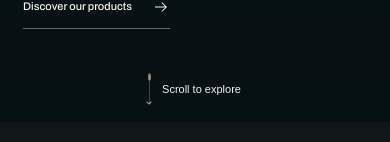
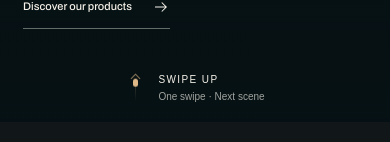
Before and after one commit to Partha-CreoIT/wire-and-wire, a Next.js app: page / in a window 390 px wide. Shown: the part 722-864 px from the top of the page. Built offline with nearby package versions, Linux system fonts and the light colour scheme; no server answers.

Commit message:
Refresh mobile swipe indicator

```diff
--- a/components/MobileScrollIndicator.module.css
+++ b/components/MobileScrollIndicator.module.css
@@ -10,7 +10,7 @@
     display: flex;
     align-items: center;
     justify-content: center;
-    gap: 12px;
+    gap: 11px;
     color: var(--film-white, var(--sw-ink, #f6f2e9));
     font: 400 11px / 1.4 var(--font-body, sans-serif);
     pointer-events: none;
@@ -18,30 +18,61 @@
     transition: opacity 450ms ease;
   }
   .fixed { position: fixed; }
-  .line { position: relative; width: 1px; height: 28px; background: currentColor; background: color-mix(in srgb, currentColor 24%, transparent); }
-  .line span {
+  .caption { display: flex; flex-direction: column; gap: 3px; text-align: left; }
+  .direction { font-size: 10px; font-weight: 500; letter-spacing: .14em; text-transform: uppercase; }
+  .detail { font-size: 10px; opacity: .65; }
+  .gesture { position: relative; width: 22px; height: 32px; flex: 0 0 22px; color: var(--film-accent, var(--sw-accent, #dfb887)); }
+  .gesture::before {
+    content: '';
     position: absolute;
-    left: -1px;
-    top: 0;
-    width: 3px;
+    left: 10px;
+    top: 9px;
+    width: 1px;
+    height: 20px;
+    background: linear-gradient(to top, transparent, currentColor);
+    opacity: .25;
+  }
+  .gesture::after {
+    content: '';
+    position: absolute;
+    left: 7px;
+    top: 3px;
+    width: 7px;
     height: 7px;
-    border-radius: 3px;
-    background: var(--film-accent, var(--sw-accent, #dfb887));
-    animation: drift 2.2s cubic-bezier(.45, 0, .25, 1) infinite;
+    border-top: 1px solid currentColor;
+    border-left: 1px solid currentColor;
+    transform: rotate(45deg);
+    animation: arrowGlow 2s ease-in-out infinite;
   }
-  .line::after { content: ''; position: absolute; left: -2px; bottom: 0; width: 4px; height: 4px; border-right: 1px solid currentColor; border-bottom: 1px solid currentColor; transform: rotate(45deg); opacity: .65; }
+  .gesture span {
+    position: absolute;
+    left: 8px;
+    bottom: 2px;
+    width: 5px;
+    height: 8px;
+    border-radius: 5px;
+    background: currentColor;
+    animation: swipeUp 2s cubic-bezier(.22, 1, .36, 1) infinite;
+  }
   :global([data-cinematic-moving]) .indicator { opacity: .35; }
-  :global([data-cinematic-moving]) .line span { animation-play-state: paused; }
+  :global([data-cinematic-moving]) .gesture span,
+  :global([data-cinematic-moving]) .gesture::after { animation-play-state: paused; }
 }
 
-@keyframes drift {
-  0% { opacity: 0; transform: translateY(-3px); }
-  20% { opacity: 1; }
-  75% { opacity: 1; }
-  100% { opacity: 0; transform: translateY(20px); }
+@keyframes swipeUp {
+  0%, 12% { opacity: 0; transform: translateY(0); }
+  25% { opacity: 1; transform: translateY(0); }
+  65% { opacity: 1; transform: translateY(-17px); }
+  80%, 100% { opacity: 0; transform: translateY(-17px); }
+}
+
+@keyframes arrowGlow {
+  0%, 25%, 100% { opacity: .35; }
+  60%, 75% { opacity: 1; }
 }
 
 @media (prefers-reduced-motion: reduce) {
   .indicator { transition: none; }
-  .line span { animation: none; transform: translateY(8px); }
+  .gesture span { animation: none; transform: translateY(-8px); }
+  .gesture::after { animation: none; }
 }
--- a/components/MobileScrollIndicator.tsx
+++ b/components/MobileScrollIndicator.tsx
@@ -2,15 +2,18 @@
 
 import styles from './MobileScrollIndicator.module.css';
 
-function label(active: number, complete: boolean) {
-  return complete ? 'Scroll to continue' : active === 0 ? 'Scroll to explore' : 'Scroll for next scene';
+function label(complete: boolean) {
+  return complete ? 'Continue below' : 'One swipe · Next scene';
 }
 
 /** A decorative mobile scroll cue; it never intercepts a swipe or acts as a button. */
-export function MobileScrollIndicator({ active, complete }: { active: number; complete: boolean }) {
+export function MobileScrollIndicator({ complete }: { active: number; complete: boolean }) {
   return <div className={styles.indicator} data-mobile-scroll-indicator aria-hidden="true">
-    <span className={styles.line}><span /></span>
-    <span>{label(active, complete)}</span>
+    <span className={styles.gesture}><span /></span>
+    <span className={styles.caption}>
+      <span className={styles.direction}>Swipe up</span>
+      <span className={styles.detail}>{label(complete)}</span>
+    </span>
   </div>;
 }
 
@@ -20,12 +23,12 @@ export function mountMobileScrollIndicator() {
   node.className = `${styles.indicator} ${styles.fixed}`;
   node.setAttribute('data-mobile-scroll-indicator', '');
   node.setAttribute('aria-hidden', 'true');
-  node.innerHTML = `<span class="${styles.line}"><span></span></span><span data-scroll-label></span>`;
+  node.innerHTML = `<span class="${styles.gesture}"><span></span></span><span class="${styles.caption}"><span class="${styles.direction}">Swipe up</span><span class="${styles.detail}" data-scroll-label></span></span>`;
   const text = node.querySelector('[data-scroll-label]')!;
   return {
     node,
-    update(active: number, complete: boolean, opacity: number) {
-      const next = label(active, complete);
+    update(_active: number, complete: boolean, opacity: number) {
+      const next = label(complete);
       if (text.textContent !== next) text.textContent = next;
       // Keep movement feedback in CSS so it also applies to the React hero.
       node.style.opacity = opacity < 1 ? String(opacity) : '';
```
